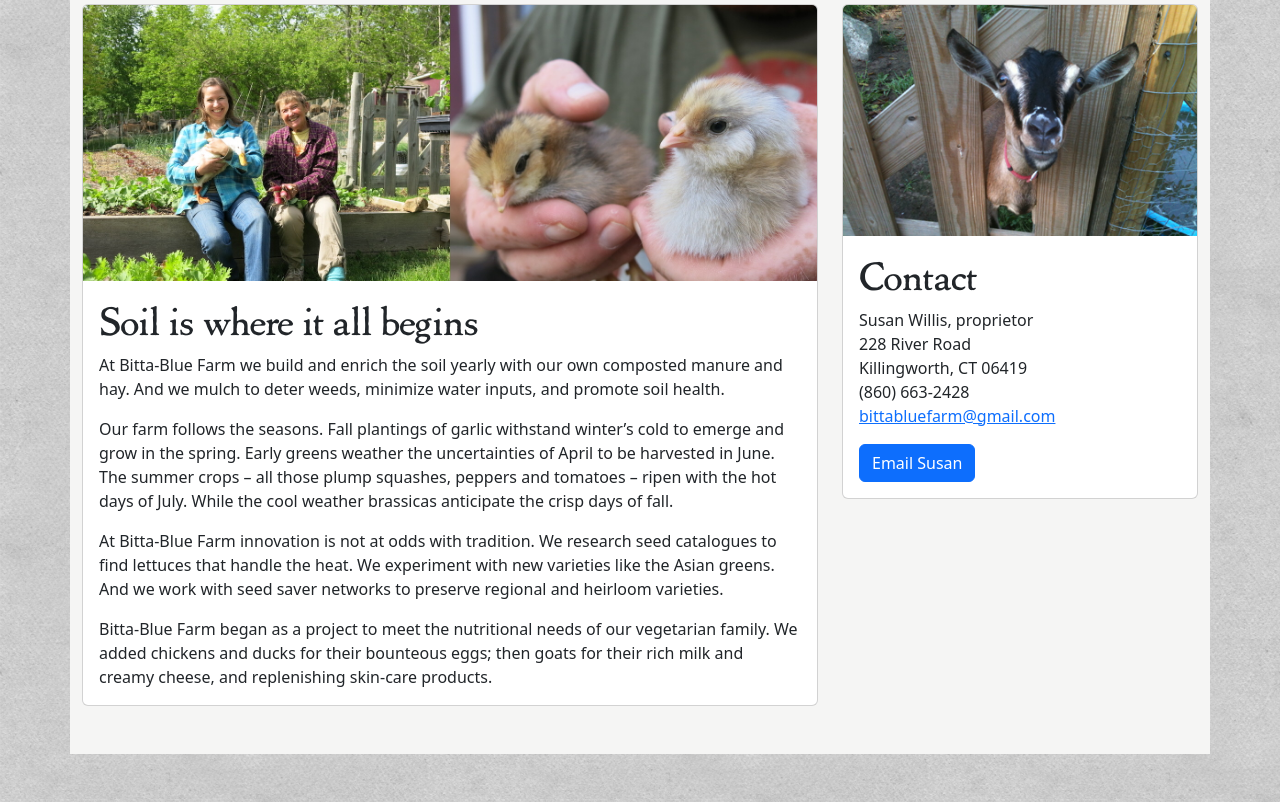
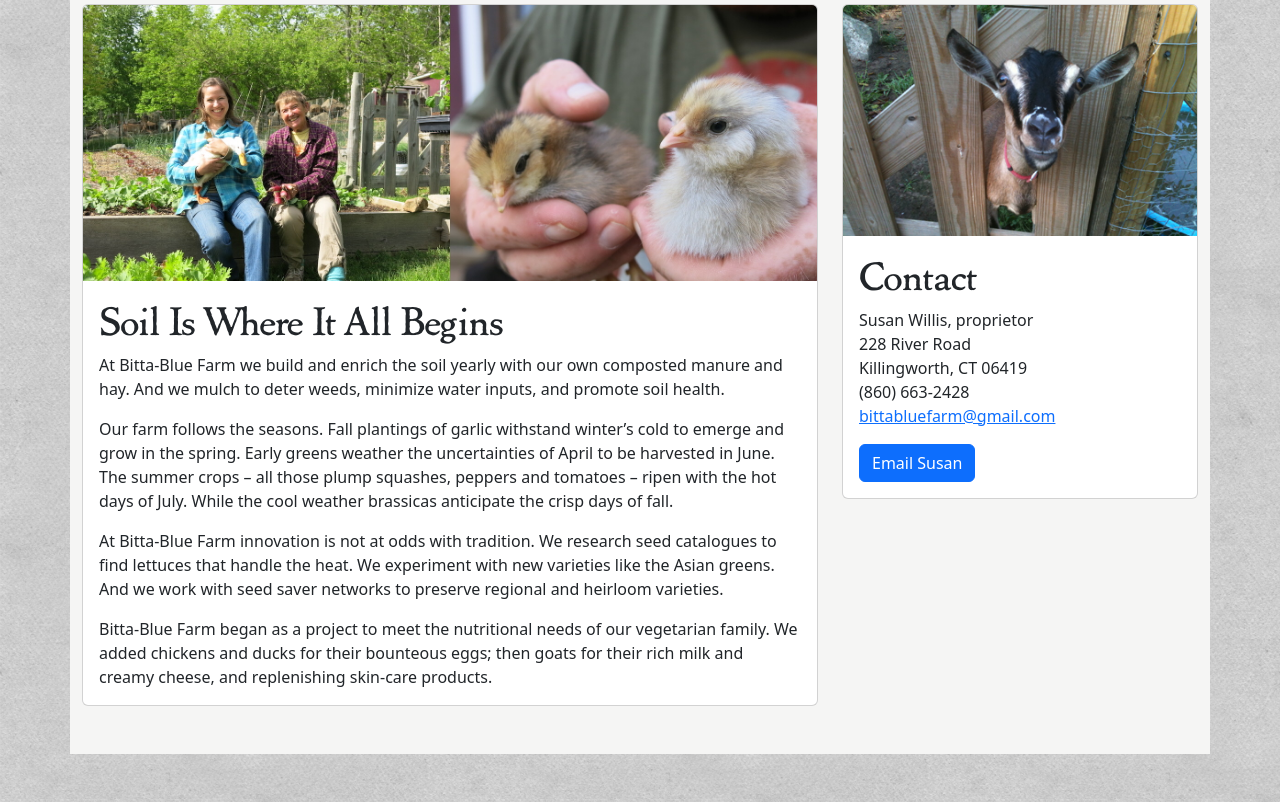
Before and after one commit to corylown/bitta-blue-farm, a plain HTML site: page index.html in a window 1280 px wide. Shown: the part 2201-3003 px from the top of the page. Drawn offline with nearby package versions, Linux system fonts and the light colour scheme.

Commit message:
Title case

```diff
--- a/index.html
+++ b/index.html
@@ -428,7 +428,7 @@
         <div class="card">
           <img src="assets/images/about-03.jpg" class="card-img-top" alt="...">
           <div class="card-body">
-            <h3 class="card-title display-6">Soil is where it all begins</h3>
+            <h3 class="card-title display-6">Soil Is Where It All Begins</h3>
             <p class="card-text">At Bitta-Blue Farm we build and enrich the soil yearly with our own composted manure and hay. And we mulch to deter weeds, minimize water inputs, and promote soil health.</p>
             <p class="card-text">Our farm follows the seasons. Fall plantings of garlic withstand winter’s cold to emerge and grow in the spring. Early greens weather the uncertainties of April to be harvested in June. The summer crops – all those plump squashes, peppers and tomatoes – ripen with the hot days of July. While the cool weather brassicas anticipate the crisp days of fall.</p>
             <p class="card-text">At Bitta-Blue Farm innovation is not at odds with tradition. We research seed catalogues to find lettuces that handle the heat. We experiment with new varieties like the Asian greens. And we work with seed saver networks to preserve regional and heirloom varieties.</p>
```
